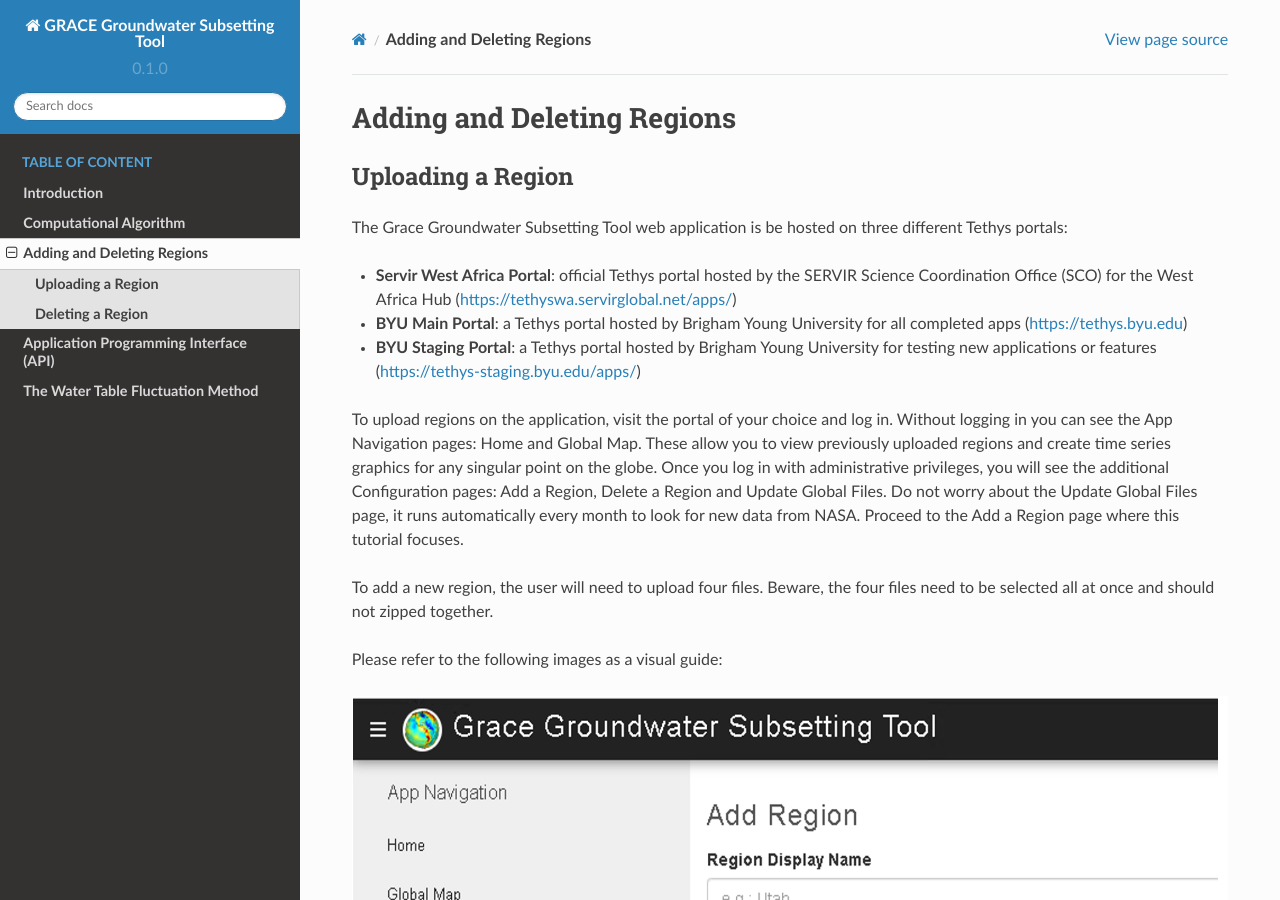
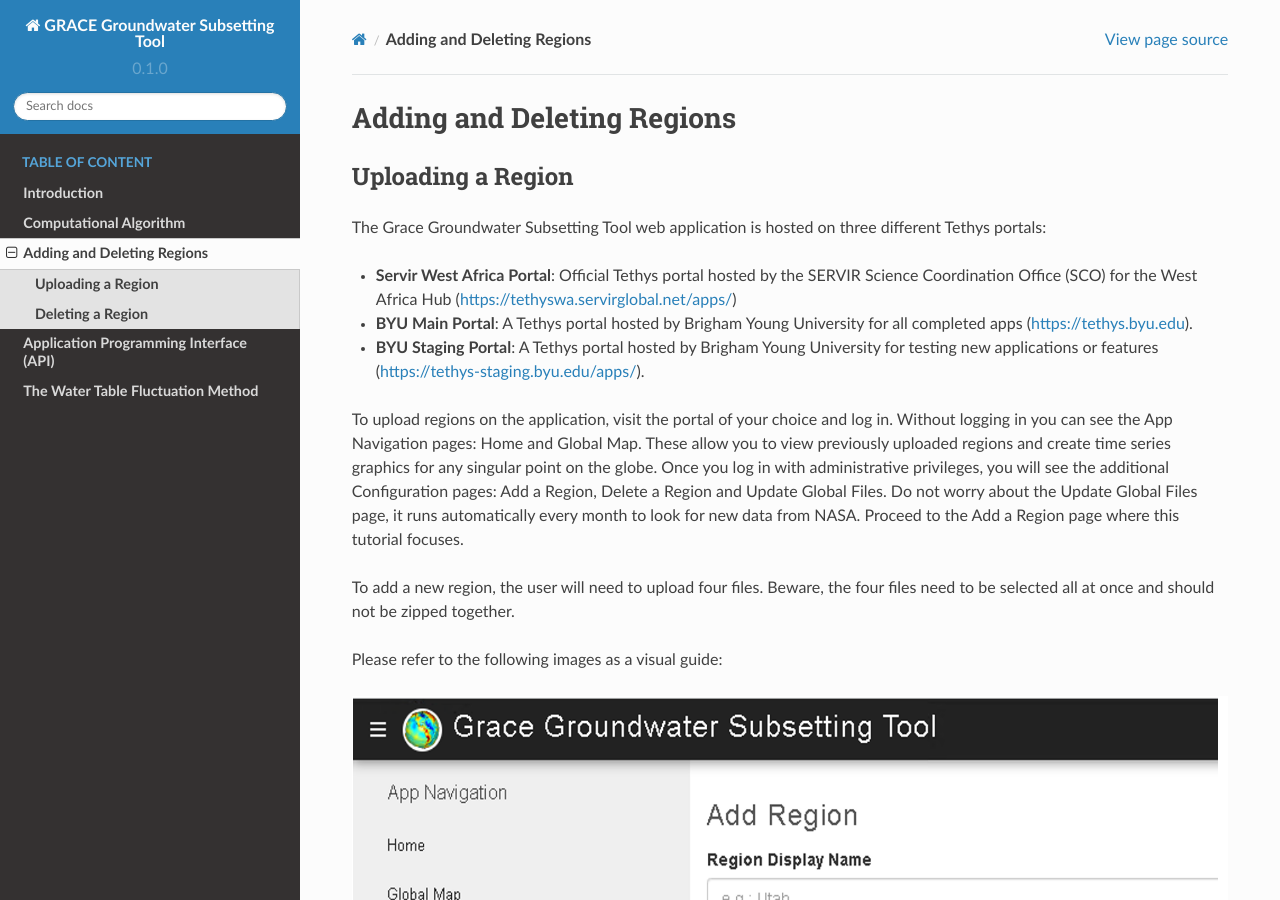
Before and after one commit to BYU-Hydroinformatics/ggst, a Sphinx documentation site: the page built from docs/source/uploading.rst, in a window 1280 px wide and 900 px high. Built offline with Sphinx 7.4.7 and the Read the Docs theme 2.0.0, drawn with Linux system fonts in a browser that asks for light colours; some of the changed text lies outside the part shown.

```diff
--- a/docs/source/uploading.rst
+++ b/docs/source/uploading.rst
@@ -6,14 +6,15 @@
 
 **Uploading a Region**
 -----------------------
-The Grace Groundwater Subsetting Tool web application is be hosted on three different Tethys portals:
+The Grace Groundwater Subsetting Tool web application is hosted on three different Tethys portals:
 
-* **Servir West Africa Portal**: official Tethys portal hosted by the SERVIR Science Coordination Office (SCO) for the West Africa Hub (https://tethyswa.servirglobal.net/apps/)
-* **BYU Main Portal**: a Tethys portal hosted by Brigham Young University for all completed apps (https://tethys.byu.edu)
-* **BYU Staging Portal**: a Tethys portal hosted by Brigham Young University for testing new applications or features (https://tethys-staging.byu.edu/apps/)
+* **Servir West Africa Portal**: Official Tethys portal hosted by the SERVIR Science Coordination Office (SCO) for the West Africa Hub (https://tethyswa.servirglobal.net/apps/)
+* **BYU Main Portal**: A Tethys portal hosted by Brigham Young University for all completed apps (https://tethys.byu.edu).
+* **BYU Staging Portal**: A Tethys portal hosted by Brigham Young University for testing new applications or features (https://tethys-staging.byu.edu/apps/).
+
 To upload regions on the application, visit the portal of your choice and log in. Without logging in you can see the App Navigation pages: Home and Global Map. These allow you to view previously uploaded regions and create time series graphics for any singular point on the globe. Once you log in with administrative privileges, you will see the additional Configuration pages: Add a Region, Delete a Region and Update Global Files. Do not worry about the Update Global Files page, it runs automatically every month to look for new data from NASA. Proceed to the Add a Region page where this tutorial focuses.
 
-To add a new region, the user will need to upload four files. Beware, the four files need to be selected all at once and should not zipped together.
+To add a new region, the user will need to upload four files. Beware, the four files need to be selected all at once and should not be zipped together.
 
 Please refer to the following images as a visual guide:
 
@@ -39,7 +40,7 @@ Please refer to the following images as a visual guide:
 
 **Deleting a Region**
 ---------------------
-Deleting a region is very simple. Proceed to the Delete a Region page. Select the region from the drop down menu and hit the delete button. A message will display when the deletion has been completed.
+Deleting a region is very simple. Proceed to the Delete a Region page. Select the region from the drop-down menu and hit the delete button. A message will display when the deletion has been completed.
 
 .. image:: images-upload/deleteregion.png
    :scale: 80%
```
